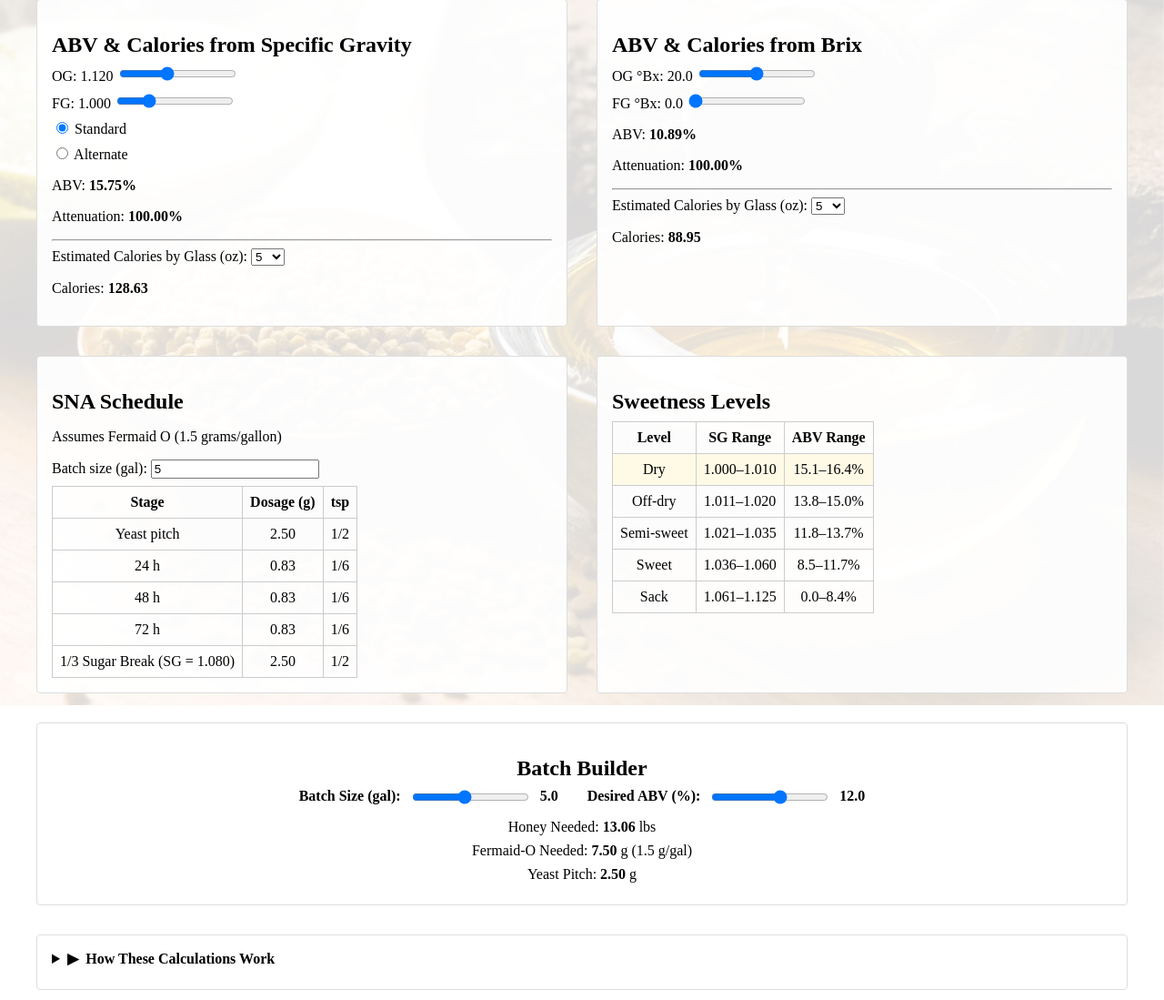
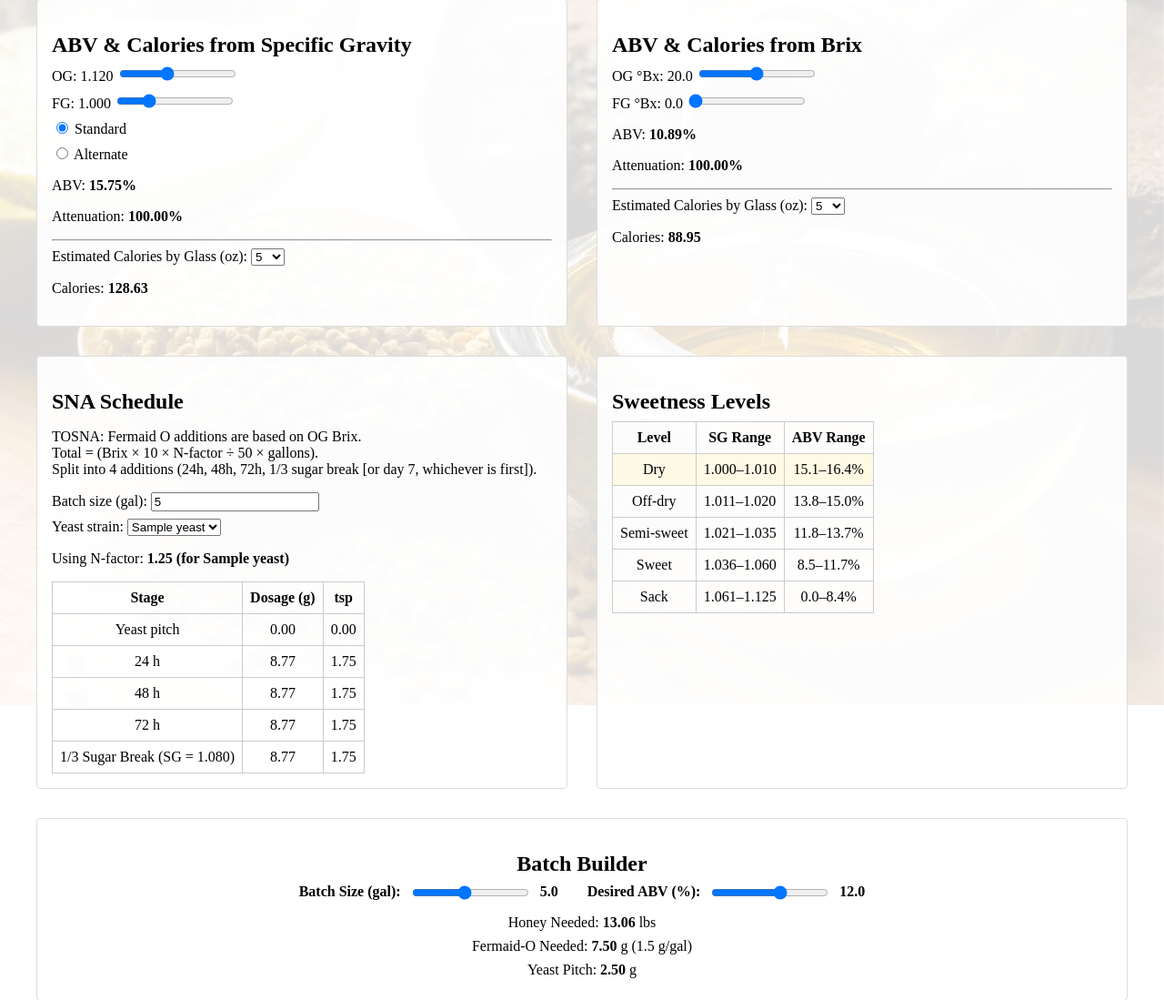
Before and after one commit to daytonjones/Skal, a Django app: template templates/calculators/index.html in a window 1280 px wide. Shown: the part 25-1124 px from the top of the page at 91% size. Run offline with Django 5.2, Linux system fonts and the light colour scheme; the template is opened without the code that fills it: most values are stand-ins (such as "Sample title", 1, 10 or a date in 2020).

Commit message:
Fixing SNA calculator for Mead and not wine, adding N-Factor for different yeast strains

```diff
--- a/apps/calculators/views.py
+++ b/apps/calculators/views.py
@@ -1,4 +1,10 @@
 from django.views.generic import TemplateView
+from apps.yeast.views import YEASTS
 
 class CalculatorIndexView(TemplateView):
     template_name = "calculators/index.html"
+
+    def get_context_data(self, **kwargs):
+        ctx = super().get_context_data(**kwargs)
+        ctx["yeasts"] = YEASTS  # pass yeast list into template
+        return ctx
--- a/static/js/calculators.js
+++ b/static/js/calculators.js
@@ -1,4 +1,51 @@
 // static/js/calculators.js
+
+// Yeast → N-factor mapping
+const YEAST_N_FACTORS = {
+  "Lalvin 71-B": 1.25,
+  "Lalvin BOURGOVIN RC 212": 1.25,
+  "Lalvin EC-1118": 1.4,
+  "Lalvin ICV D-47": 1.25,
+  "Lalvin KIV-1116": 1.4,
+  "Red Star Cote des Blancs": 1.25,
+  "Red Star Flor Sherry": 1.25,
+  "Red Star Montrachet": 1.25,
+  "Red Star Pasteur Champagne": 1.4,
+  "Red Star Pasteur Red": 1.25,
+  "Red Star Premier Cuvée": 1.4,
+  "Vintner’s Harvest Saccharomyces Bayanus #1": 1.4,
+  "Vintner’s Harvest Saccharomyces Bayanus #2": 1.4,
+  "Vintner’s Harvest Saccharomyces Cerevisiae #1": 1.25,
+  "Vintner’s Harvest Saccharomyces Cerevisiae #2": 1.25,
+  "Vintner’s Harvest Saccharomyces Cerevisiae #3": 1.25,
+  "Vintner’s Harvest Saccharomyces Cerevisiae #4": 1.25,
+  "Vintner’s Harvest Saccharomyces Cerevisiae #5": 1.25,
+  "White Labs Assmanshausen Wine Yeast": 1.25,
+  "White Labs Avise Wine Yeast": 1.25,
+  "White Labs Cabernet Red Wine Yeast": 1.25,
+  "White Labs Champagne": 1.4,
+  "White Labs Chardonnay White Wine": 1.25,
+  "White Labs English Cider": 1.25,
+  "White Labs French Red Wine Yeast": 1.25,
+  "White Labs French White Wine Yeast": 1.25,
+  "White Labs Merlot Red Wine Yeast": 1.25,
+  "White Labs Steinberg-Geisenheim Wine Yeast": 1.25,
+  "White Labs Suremain Burgundy Wine Yeast": 1.25,
+  "White Labs Sweet Mead and Wine": 1.0,
+  "Wyeast Bordeaux": 1.25,
+  "Wyeast Chablis": 1.25,
+  "Wyeast Chateau": 1.25,
+  "Wyeast Chianti": 1.25,
+  "Wyeast Cider": 1.25,
+  "Wyeast Dry Mead": 1.25,
+  "Wyeast Eau de Vie": 1.4,
+  "Wyeast Pasteur Champagne": 1.4,
+  "Wyeast Portwine": 1.25,
+  "Wyeast Rudesheimer": 1.25,
+  "Wyeast Sake #9": 1.25,
+  "Wyeast Sweet Mead": 1.0,
+  "Wyeast Zinfandel": 1.25,
+};
 
 // Round a number to two decimal places and return as string
 const to2 = x => (Math.round(x * 100) / 100).toFixed(2);
@@ -86,24 +133,36 @@ function updateBx() {
   document.getElementById('calories-bx').textContent   = to2(calories);
 }
 
-// -------- SNA Scheduler --------
+// -------- SNA Scheduler (TOSNA for Mead) --------
 function updateSNA() {
   const og = parseFloat(document.getElementById('og-sg').value);
   const fg = parseFloat(document.getElementById('fg-sg').value);
   const batch = parseFloat(document.getElementById('batch-size').value);
+  const yeast = document.getElementById('yeast-strain').value;
 
-  const totalFermaid = 1.5 * batch;
-  const pitchAmt     = 0.5 * batch;
-  const breakAmt     = 0.5 * batch;
-  const intervalAmt  = (totalFermaid - pitchAmt - breakAmt) / 3;
+  // Convert OG SG → Brix
+  const obrix = ((182.4601 * og - 775.6821) * og + 1262.7794) * og - 669.5622;
+
+  // Look up N-factor
+  const nFactor = YEAST_N_FACTORS[yeast] || 1.25;
+
+  // Update display of N-factor
+  const nDisplay = document.getElementById('n-factor-display');
+  if (nDisplay) {
+    nDisplay.textContent = nFactor.toFixed(2) + ` (for ${yeast})`;
+  }
+
+  // Mead Made Right formula
+  const totalFermaid = (obrix * 10 * nFactor / 50) * batch;
+  const additionAmt = totalFermaid / 4;
   const sugarBreakSG = og - ((og - fg) / 3);
 
   const schedule = [
-    ['Yeast pitch', pitchAmt],
-    ['24 h',         intervalAmt],
-    ['48 h',         intervalAmt],
-    ['72 h',         intervalAmt],
-    [`1/3 Sugar Break (SG = ${sugarBreakSG.toFixed(3)})`, breakAmt]
+    ['Yeast pitch', 0],
+    ['24 h', additionAmt],
+    ['48 h', additionAmt],
+    ['72 h', additionAmt],
+    [`1/3 Sugar Break (SG = ${sugarBreakSG.toFixed(3)})`, additionAmt]
   ];
 
   document.getElementById('sna-body').innerHTML = schedule.map(([stage, g]) => {
@@ -149,6 +208,7 @@ document.getElementById('glass-size-bx').addEventListener('change', updateBx);
 
 // SNA scheduler
 document.getElementById('batch-size').addEventListener('input', updateSNA);
+document.getElementById('yeast-strain').addEventListener('change', updateSNA);
 
 // Batch builder
 ['builder-batch-size','builder-desired-abv'].forEach(id =>
--- a/templates/calculators/index.html
+++ b/templates/calculators/index.html
@@ -71,13 +71,28 @@
     <!-- SNA Schedule -->
     <section class="calc-section">
       <h2>SNA Schedule</h2>
-      <p>Assumes Fermaid O (1.5 grams/gallon)</p>
+      <p>
+        TOSNA: Fermaid O additions are based on OG Brix.<br>
+        Total = (Brix × 10 × N-factor ÷ 50 × gallons).<br>
+        Split into 4 additions (24h, 48h, 72h, 1/3 sugar break [or day 7, whichever is first]).
+      </p>
       <div class="inputs">
         <label>
           Batch size (gal):
           <input type="number" id="batch-size" min="0.5" step="0.1" value="5">
         </label>
+        <label>
+          Yeast strain:
+          <select id="yeast-strain">
+            {% for y in yeasts %}
+              <option>{{ y.name }}</option>
+            {% endfor %}
+          </select>
+        </label>
       </div>
+      <p>
+        Using N-factor: <strong id="n-factor-display">--</strong>
+      </p>
       <table class="calc-table">
         <thead>
           <tr><th>Stage</th><th>Dosage (g)</th><th>tsp</th></tr>
```
